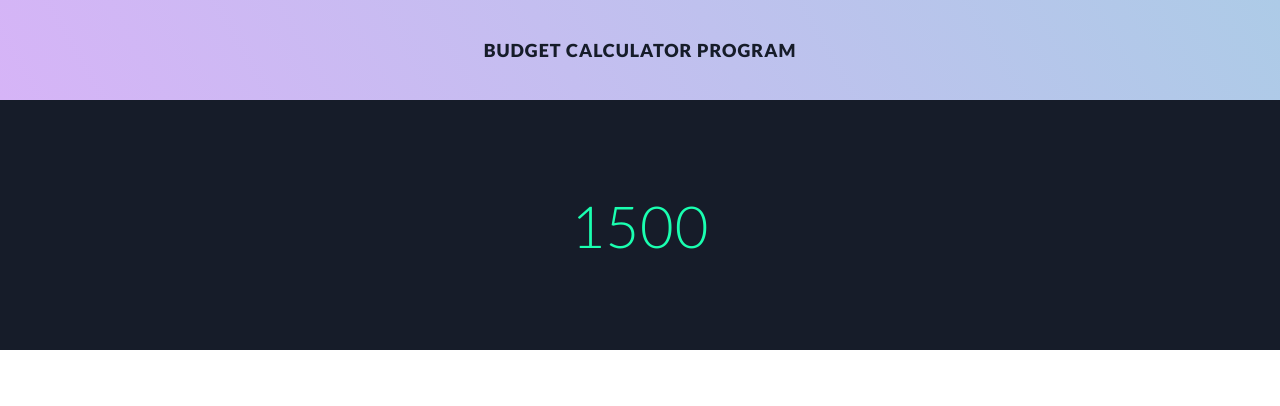
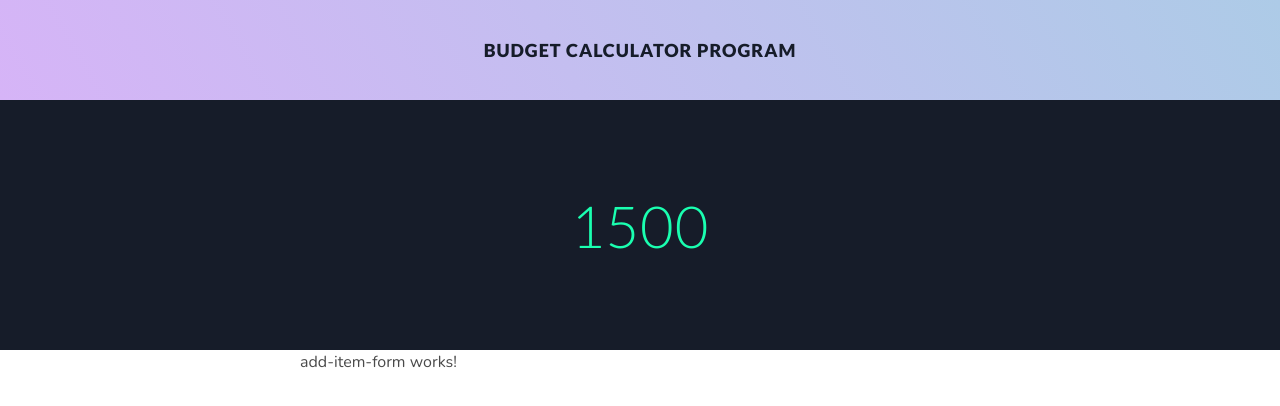
Before and after one commit to eminkartci/BudgetCalculator_React, an Angular app in the folder budget-app/: page / in a window 1280 px wide. Shown: the top 406 px of the page. Built offline with nearby package versions, Linux system fonts and the light colour scheme.

Commit message:
AddItemForm Implemented

```diff
--- /dev/null
+++ b/budget-app/src/app/add-item-form/add-item-form.component.html
@@ -0,0 +1 @@
+<p>add-item-form works!</p>
--- /dev/null
+++ b/budget-app/src/app/add-item-form/add-item-form.component.ts
@@ -0,0 +1,15 @@
+import { Component, OnInit } from '@angular/core';
+
+@Component({
+  selector: 'app-add-item-form',
+  templateUrl: './add-item-form.component.html',
+  styleUrls: ['./add-item-form.component.scss']
+})
+export class AddItemFormComponent implements OnInit {
+
+  constructor() { }
+
+  ngOnInit(): void {
+  }
+
+}
--- a/budget-app/src/app/app.module.ts
+++ b/budget-app/src/app/app.module.ts
@@ -4,11 +4,13 @@ import { BrowserModule } from '@angular/platform-browser';
 import { AppRoutingModule } from './app-routing.module';
 import { AppComponent } from './app.component';
 import { MainPageComponent } from './main-page/main-page.component';
+import { AddItemFormComponent } from './add-item-form/add-item-form.component';
 
 @NgModule({
   declarations: [
     AppComponent,
-    MainPageComponent
+    MainPageComponent,
+    AddItemFormComponent
   ],
   imports: [
     BrowserModule,
--- a/budget-app/src/app/main-page/main-page.component.html
+++ b/budget-app/src/app/main-page/main-page.component.html
@@ -8,3 +8,11 @@
 <section class="total-budget-section">
     <h2 class="green">1500</h2>
 </section>
+
+<!-- ADD ITEM -->
+<section class="add-item-section">
+
+    <div class="add-item-container">
+        <app-add-item-form></app-add-item-form>
+    </div>
+</section>
--- a/budget-app/src/app/main-page/main-page.component.scss
+++ b/budget-app/src/app/main-page/main-page.component.scss
@@ -54,3 +54,19 @@
         }
     }
 }
+
+// Add Item Section
+.add-item-section  {
+
+    display: flex;
+
+    // horizontal - vertical center
+    justify-content: center;
+    align-items: center;
+
+    // Add Item Container
+    .add-item-container{
+
+        width: 680px;
+    }
+}
```
Also changed, not shown: budget-app/src/app/add-item-form/add-item-form.component.scss (added), 1 other file (tests, documents, lock files or other folders).
